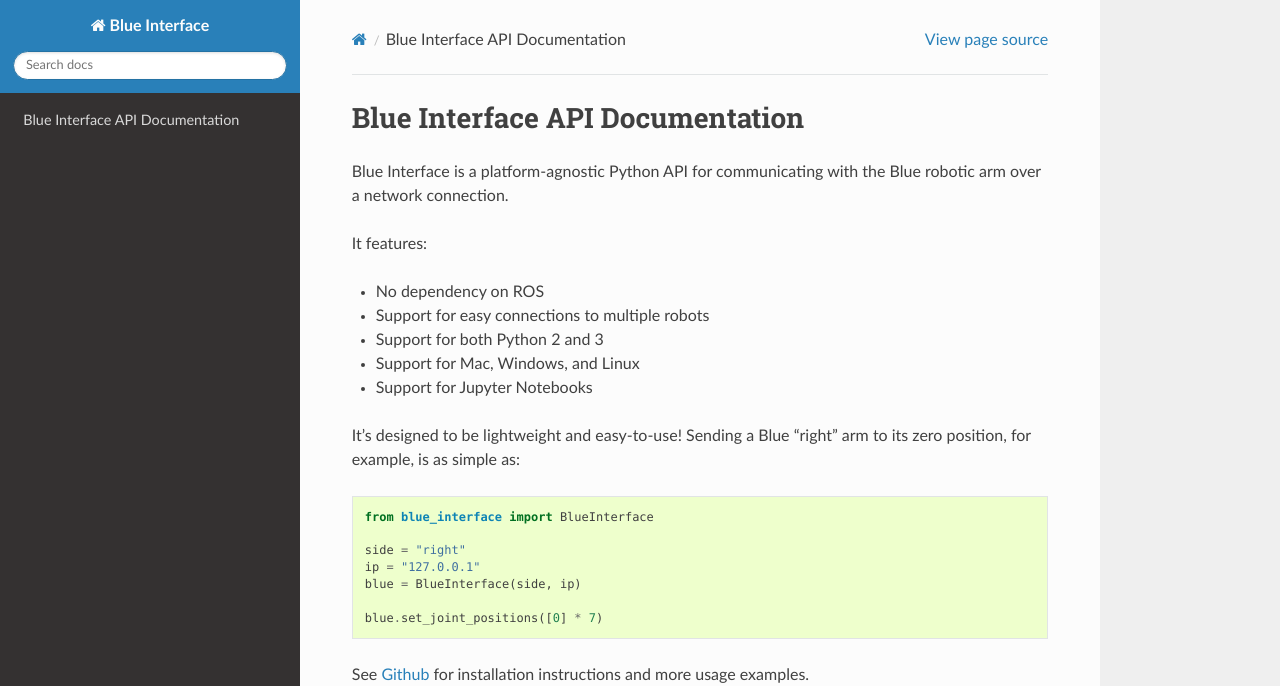
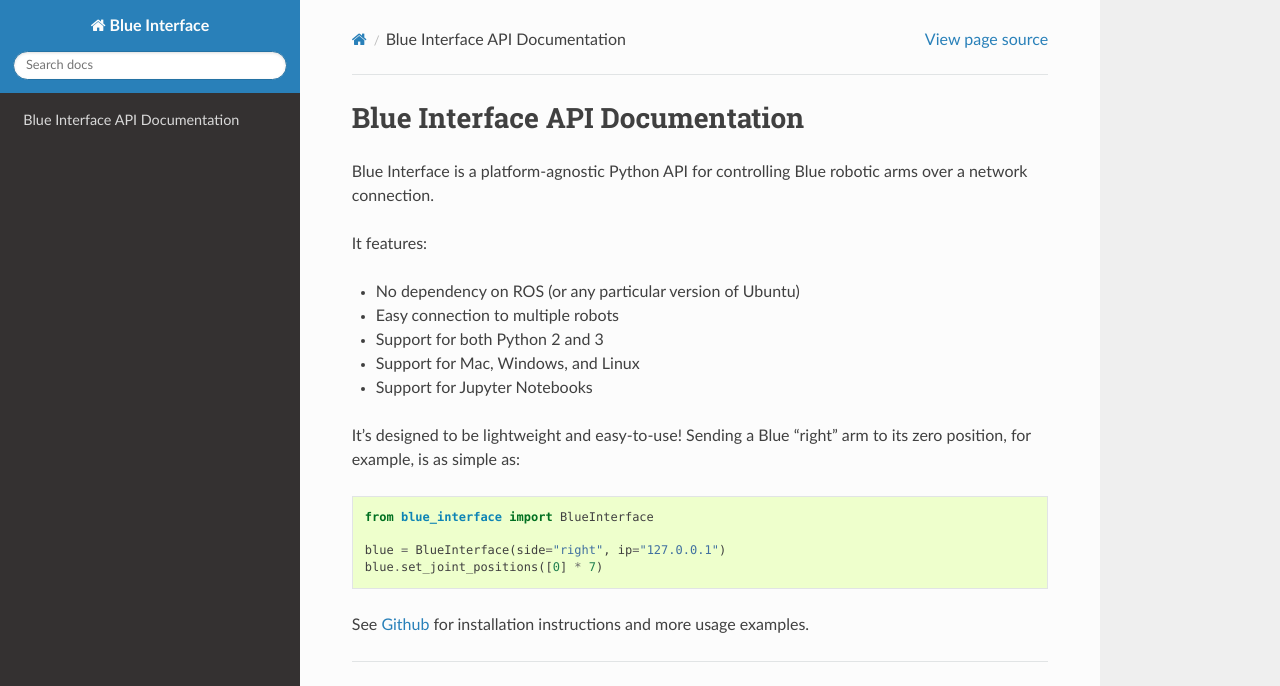
Before and after one commit to berkeleyopenarms/blue_interface, a Sphinx documentation site: the page built from docs/source/index.rst, in a window 1280 px wide and 1090 px high. Shown: the top 686 px of the window. Built offline with Sphinx 7.4.7 and the Read the Docs theme 2.0.0, drawn with Linux system fonts in a browser that asks for light colours; grey boxes are pictures that could not be loaded.

```diff
--- a/docs/source/index.rst
+++ b/docs/source/index.rst
@@ -6,12 +6,12 @@
 Blue Interface API Documentation
 ==========================================
 
-Blue Interface is a platform-agnostic Python API for communicating with the Blue robotic arm over a network connection.
+Blue Interface is a platform-agnostic Python API for controlling Blue robotic arms over a network connection.
 
 It features:
 
-- No dependency on ROS
-- Support for easy connections to multiple robots
+- No dependency on ROS (or any particular version of Ubuntu)
+- Easy connection to multiple robots
 - Support for both Python 2 and 3
 - Support for Mac, Windows, and Linux
 - Support for Jupyter Notebooks
@@ -22,10 +22,7 @@ It's designed to be lightweight and easy-to-use! Sending a Blue "right" arm to i
 
    from blue_interface import BlueInterface
 
-   side = "right"
-   ip = "127.0.0.1"
-   blue = BlueInterface(side, ip)
-
+   blue = BlueInterface(side="right", ip="127.0.0.1")
    blue.set_joint_positions([0] * 7)
 
 See Github_ for installation instructions and more usage examples.
```
Also changed, not shown: README.md (+53 -15 lines), setup.py (+14 -0 lines), 1 other file.
